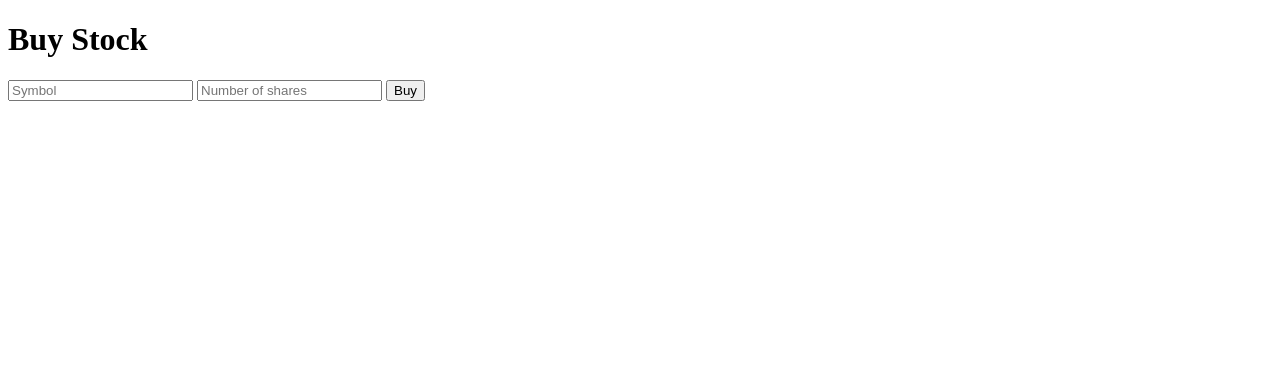
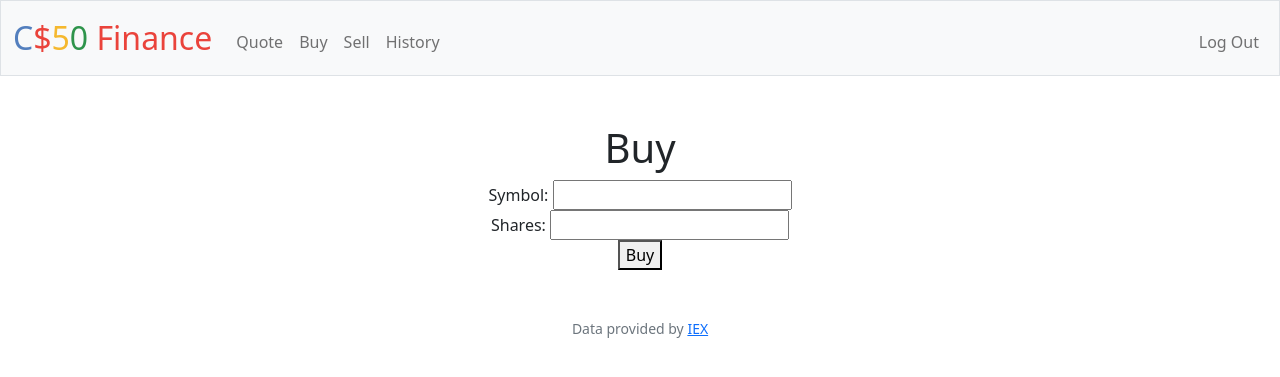
Before and after one commit to evieran/CS50-Assignments-Solutuons, a Flask app: template finance/templates/buy.html in a window 1280 px wide. Shown: the top 377 px of the page. Run offline with Flask 3, Linux system fonts and the light colour scheme; the template is opened without the code that fills it, so the values that code supplies are empty; a user stored in the database is signed in; some libraries are stand-ins or nearby versions.

Commit message:
Sun, Jun 25, 2023, 2:30 AM +03:00

```diff
--- a/finance/app.py
+++ b/finance/app.py
@@ -97,6 +97,8 @@ def index():
 
     return render_template("index.html", stocks=stocks, cash=cash, total_value=total_value, grand_total=grand_total)
 
+@app.route("/buy", methods=["GET", "POST"])
+@login_required
 def buy():
     """Buy shares of stock"""
     if request.method == "POST":
@@ -135,11 +137,10 @@ def buy():
         db.execute("UPDATE users SET cash = cash - ? WHERE id = ?", total_cost, session["user_id"])
 
         # Insert the transaction into the database
-        now = datetime.datetime.now()
         db.execute("""
-            INSERT INTO transactions (user_id, symbol, shares, price, timestamp)
-            VALUES (?, ?, ?, ?, ?)
-        """, session["user_id"], symbol, shares, stock_price, now)
+            INSERT INTO transactions (user_id, symbol, shares, price)
+            VALUES (?, ?, ?, ?)
+        """, session["user_id"], symbol, shares, stock_price)
 
         # Redirect user to home page
         return redirect("/")
--- a/finance/templates/buy.html
+++ b/finance/templates/buy.html
@@ -1,15 +1,23 @@
-<!DOCTYPE html>
-<html>
-<head>
-<title>Buy Stock</title>
-</head>
-<body>
-<h1>Buy Stock</h1>
+{% extends "layout.html" %}
 
-<form action="/buy" method="post">
-<input type="text" name="symbol" placeholder="Symbol">
-<input type="number" name="shares" placeholder="Number of shares">
-<input type="submit" value="Buy">
-</form>
-</body>
-</html>
+{% block title %}
+    Buy
+{% endblock %}
+
+{% block main %}
+    <h1>Buy</h1>
+    <form action="{{ url_for('buy') }}" method="post">
+        <div>
+            <label for="symbol">Symbol:</label>
+            <input type="text" name="symbol" id="symbol" required>
+        </div>
+        <div>
+            <label for="shares">Shares:</label>
+            <input type="number" name="shares" id="shares" min="1" required>
+        </div>
+        <div>
+            <!-- Change this input to a button -->
+            <button type="submit">Buy</button>
+        </div>
+    </form>
+{% endblock %}
```
